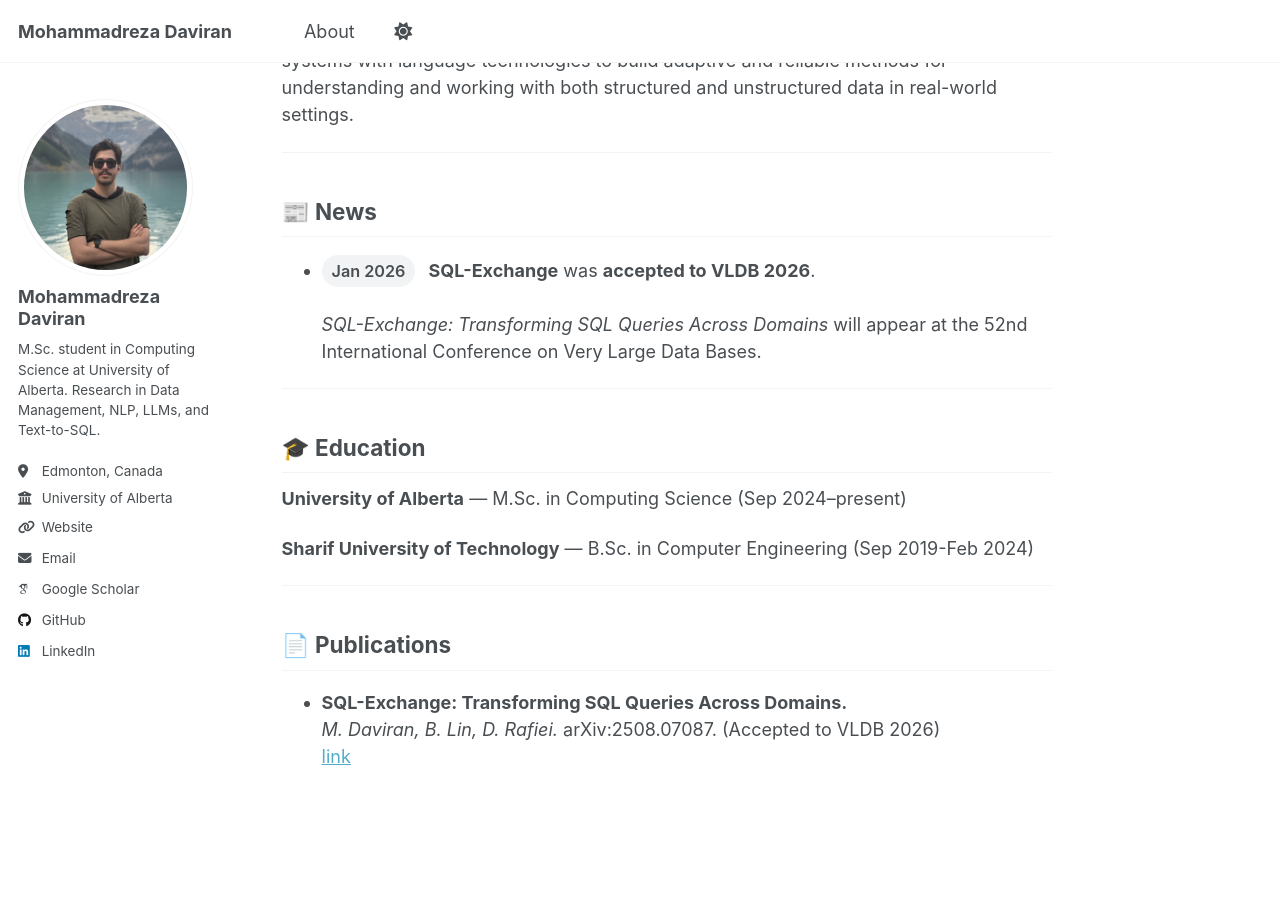
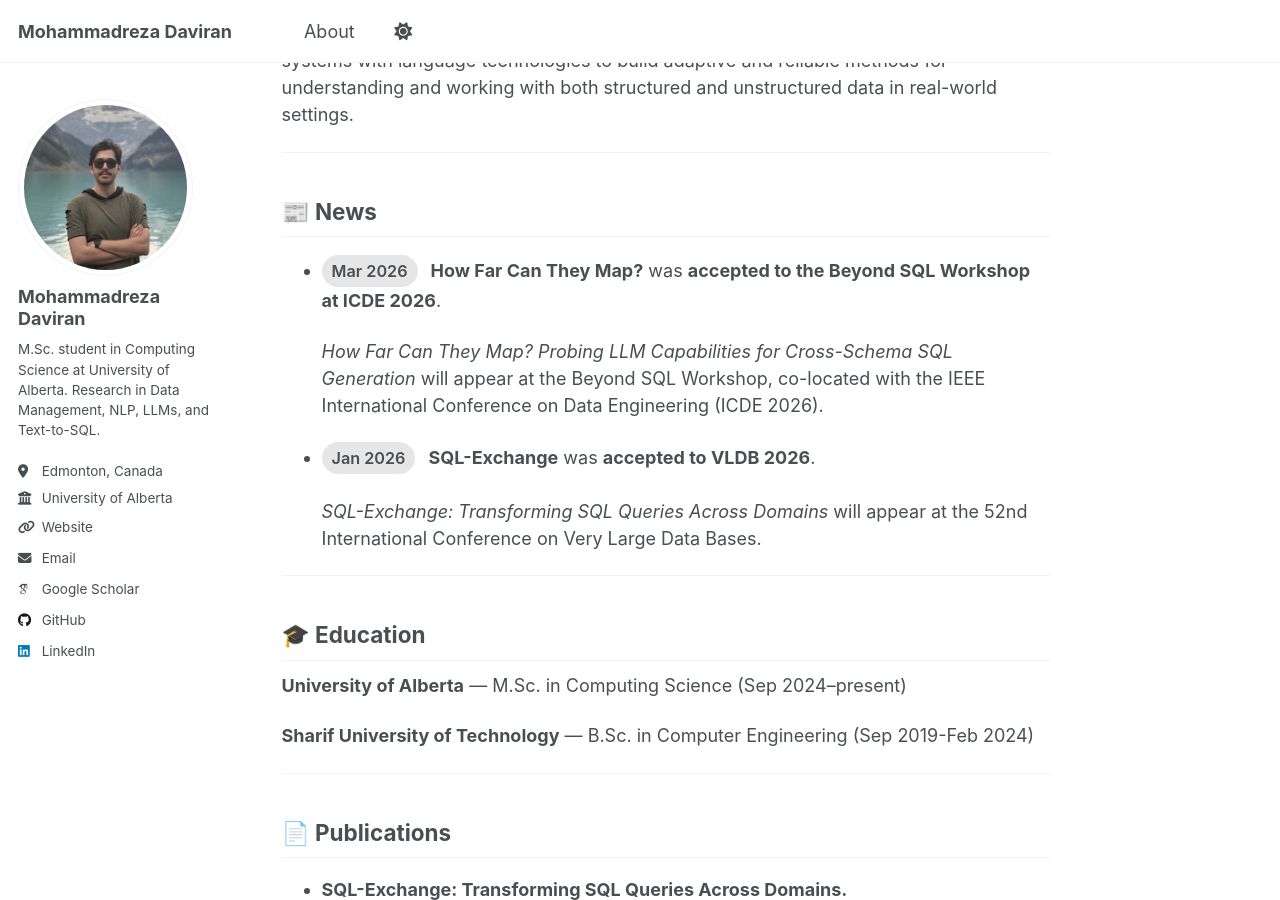
Before and after one commit to mmdrez4/mmdrez4.github.io, a Jekyll site: the page built from _pages/about.md, in a window 1280 px wide and 900 px high, scrolled down 359 px. Built offline with Jekyll 4.4.1, drawn with Linux system fonts in a browser that asks for light colours; some web fonts are replaced; a script that is not in the unit is left out.

Commit message:
Revise news section with new event and style changes
Updated news section with new event details and styling.

```diff
--- a/_pages/about.md
+++ b/_pages/about.md
@@ -12,12 +12,28 @@
 ---
 
 ## 📰 News
+
 - <span style="
     display: inline-block;
     padding: 4px 10px;
     margin-right: 8px;
     border-radius: 999px;
-    background-color: #f1f3f5;
+    background-color: rgba(128, 128, 128, 0.2);
+    color: currentColor;
+    font-weight: 600;
+    font-size: 0.9em;
+  ">Mar 2026</span>
+  <strong>How Far Can They Map?</strong> was <strong>accepted to the Beyond SQL Workshop at ICDE 2026</strong>.<br>
+
+  *How Far Can They Map? Probing LLM Capabilities for Cross-Schema SQL Generation* will appear at the Beyond SQL Workshop, co-located with the IEEE International Conference on Data Engineering (ICDE 2026).
+
+- <span style="
+    display: inline-block;
+    padding: 4px 10px;
+    margin-right: 8px;
+    border-radius: 999px;
+    background-color: rgba(128, 128, 128, 0.2);
+    color: currentColor;
     font-weight: 600;
     font-size: 0.9em;
   ">Jan 2026</span>
```
